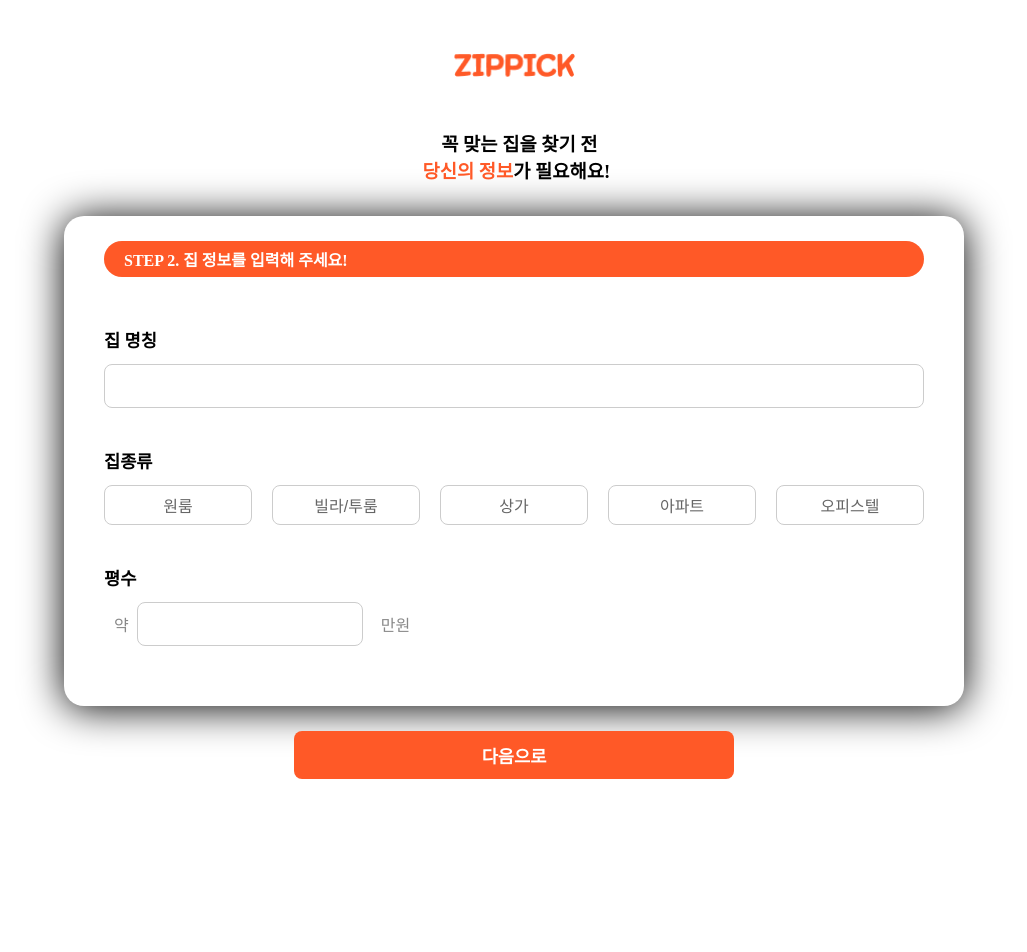
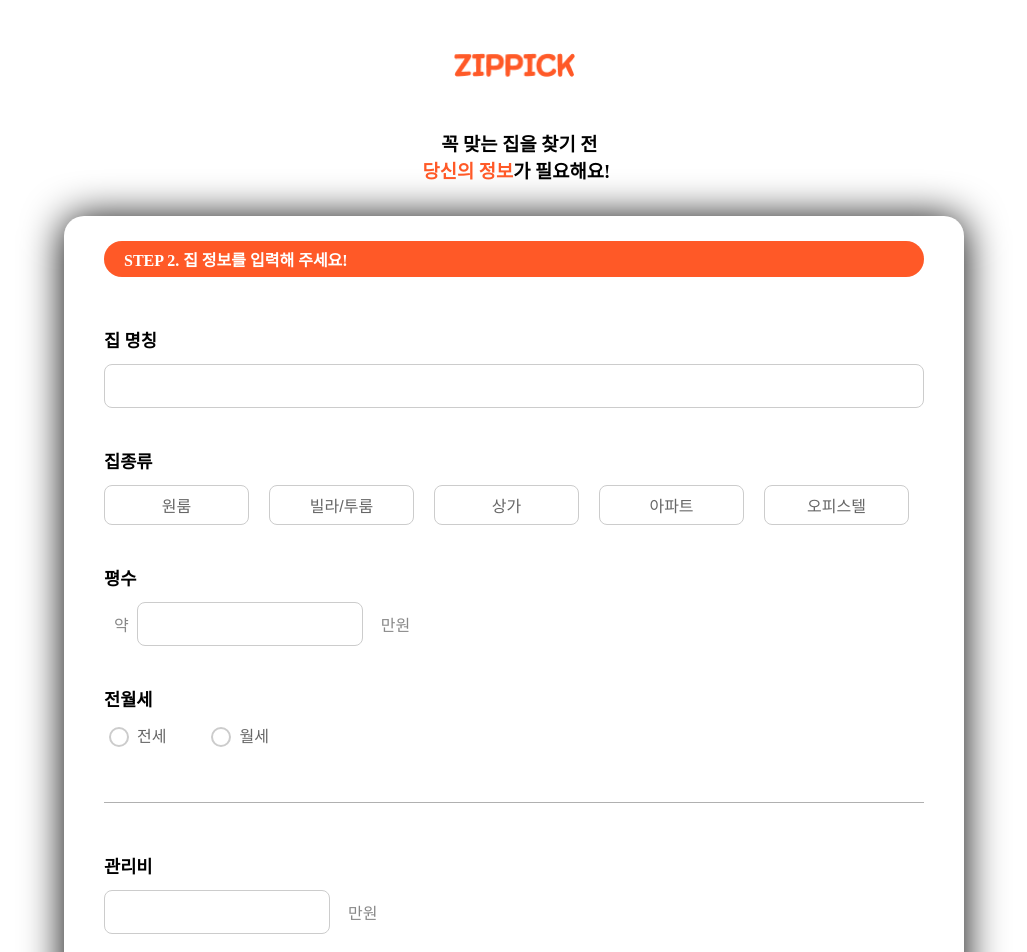
Before and after one commit to HSU-Likelion-Zipick/Zipick-Front, a React (Create React App) app: page /houseinfo in a window 1280 px wide. Shown: the top 952 px of the page, without its empty margins (126-1153 px from the left). Before the commit the page ends 800 px from the top, so only its background shows below. Built offline with nearby package versions, Linux system fonts and the light colour scheme.

Commit message:
⚡️ : homeInfo에서 관리비 포함까지 완료

```diff
--- a/src/css/HouseInfo.scss
+++ b/src/css/HouseInfo.scss
@@ -1,3 +1,4 @@
+.house {
   .top-image {
     display: flex;
     flex-direction: column;
@@ -118,9 +119,10 @@
       .type-btns {
         display: flex;
         gap: 20px;
+        flex-wrap: wrap; // 줄바꿈 설정
 
         .type-btn {
-        width: 150px;
+          width: 145px;
           height: 40px;
           border: 1px solid #ccc;
           border-radius: 8px;
@@ -157,7 +159,7 @@
         gap: 8px;
 
         span {
-        //만원" 글자 설정
+          //'만원" 글자 설정정
           margin-left: 10px;
           color: #888;
           font-size: 1rem;
@@ -170,6 +172,98 @@
           border-radius: 8px;
         }
       }
+    }
+
+    .monthly {
+      display: flex;
+      flex-direction: column;
+
+      .monthly-title {
+        font-weight: bold;
+        font-size: 1.1rem;
+        margin-bottom: 12px;
+        margin-top: 40px;
+        margin-left: 0px;
+      }
+
+      .radio-group {
+        display: flex;
+        gap: 20px;
+        margin-bottom: 15px;
+
+        .radio-label {
+          display: flex;
+          align-items: center;
+          cursor: pointer;
+
+          .radio-input {
+            appearance: none;
+            width: 20px;
+            height: 20px;
+            border: 2px solid #ccc;
+            border-radius: 50%;
+            margin-right: 8px;
+            position: relative;
+
+            &:checked {
+              border-color: #ff5927;
+
+              &::after {
+                content: "";
+                position: absolute;
+                top: 50%;
+                left: 50%;
+                transform: translate(-50%, -50%);
+                width: 12px;
+                height: 12px;
+                background-color: #ff5927;
+                border-radius: 50%;
+              }
+              &:disabled {
+                background-color: #f5f5f5;
+                color: #999;
+                cursor: not-allowed;
+              }
+            }
+          }
+
+          .radio-text {
+            font-size: 1rem;
+            color: #666;
+            margin-right: 20px;
+          }
+
+          .input-with-line {
+            display: flex;
+            align-items: center;
+            gap: 10px;
+
+            span {
+              color: #888;
+              font-size: 1rem;
+            }
+
+            .monthly-input {
+              width: 220px;
+              height: 40px;
+              border: 1px solid #ccc;
+              border-radius: 8px;
+              padding: 0 10px;
+            }
+
+            .vertical-line {
+              width: 1px;
+              height: 20px;
+              background-color: #ccc;
+              margin: 0 10px;
+            }
+          }
+        }
+      }
+    }
+
+    .underLine {
+      margin-bottom: 10px;
     }
 
     .next-button {
@@ -188,3 +282,4 @@
       display: block;
     }
   }
+}
--- a/src/pages/HouseInfo.jsx
+++ b/src/pages/HouseInfo.jsx
@@ -1,14 +1,22 @@
 import React from 'react'
 import ZIPPICK from "../assets/ZIPPICK.png";
 import "../css/HouseInfo.scss";
+import { useState } from 'react';
 
 const HouseInfo = () => {
+    const [rentType, setRentType] = useState(""); //라디오 버튼 상태 관리
+
+    const handleRentTypeChange = (e) => {
+        setRentType(e.target.value);
+    }
+
+
     return (
-        <div className="top"> {/* 밑에 div 들의 대빵 설정 */}
+        <div className="house"> {/* 밑에 div 들의 대빵 설정 */}
         <div className="top-image"> {/* ZIPPICK 이미지 */}
             <img src={ZIPPICK} alt="ZIPPICK"/>
         </div>
-        <div className="top-text"> {/* ZIPPICK 이미지 밑 글씨씨 */}
+        <div className="top-text"> {/* ZIPPICK 이미지 밑 글씨 */}
             <h3> &nbsp; &nbsp; &nbsp;꼭 맞는 집을 찾기 전<br />
             <span className="yourinfo">&nbsp;당신의 정보</span>가 필요해요!</h3>
             </div>
@@ -46,7 +54,78 @@ const HouseInfo = () => {
                     <input type="text" className="size-input" />
                     <span>만원</span>
                 </div>
+                </div>
+
+
+                <div className="monthly">
+                <div className="monthly-title">전월세</div>
+                    <div className="radio-group">
+                        <label className="radio-label">
+                            <input
+                                type="radio"
+                                name="rentType"
+                                value="전세"
+                                checked={rentType === '전세'}
+                                onChange={handleRentTypeChange}
+                                className="radio-input" />
+
+                             <span className="radio-text">전세</span>
+                            {rentType === '전세' && (
+                                <div className="input-with-line">
+                                    <input type="text" className="monthly-input"/>
+                                    <span className="vertical-line"></span>
+                                </div>
+                           )}
+
+                        </label>
+
+                        <label className="radio-label">
+                        <input
+                                type="radio"
+                                name="rentType"
+                                value="월세"
+                                checked={rentType === '월세'}
+                                onChange={handleRentTypeChange}
+                                className="radio-input" />
+                            <span className="radio-text">월세</span>
+                            {rentType === '월세' && (
+                                <div className="input-with-line">
+                                    <span>보증금</span>
+                                    <input type="text" className="monthly-input" />
+                                    <span> / 월</span>
+                                    <input type="text" className="monthly-input" />
+                                    <span>만원</span>
+                           </div>
+                           )}
+
+                        </label>
+                    </div> {/*radio-group 닫는 div*/}
+            </div> {/*monthly 닫는 div */}
+                <hr className="underLine"/>
+
+            <div className="size">
+                <div className="size-title">관리비</div>
+                <div className="size-input-group">
+                    <input type="text" className="size-input" />
+                    <span>만원</span>
+                </div>
+                </div>
+
+                <div className="house-type">
+                <div className="type-title">관리비 포함</div>
+                <div className="type-btns">
+                    <button className="type-btn">수도료</button>
+                    <button className="type-btn">난방비</button>
+                    <button className="type-btn">전기료</button>
+                    <button className="type-btn">일반(공용)관리비</button>
+                    <button className="type-btn">가스사용료</button>
+                    <button className="type-btn">TV사용료</button>
+                    <button className="type-btn">기타관리비</button>
+                    <button className="type-btn">인터넷사용료</button>
+
+                </div>
             </div>
+            <hr className="underLine"/>
 
             </div>{/* big-box 닫는div */}
 
```
Lines whose indentation alone changed are shown as unchanged.
